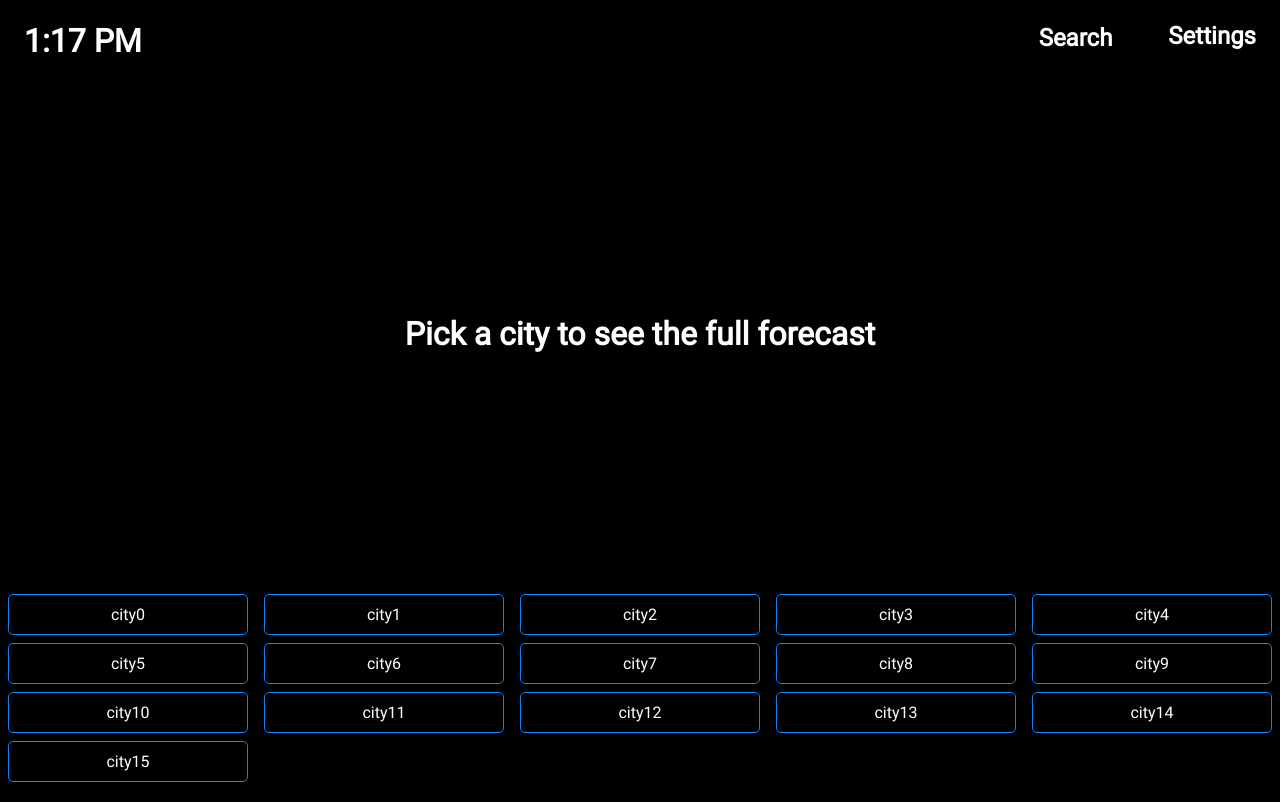
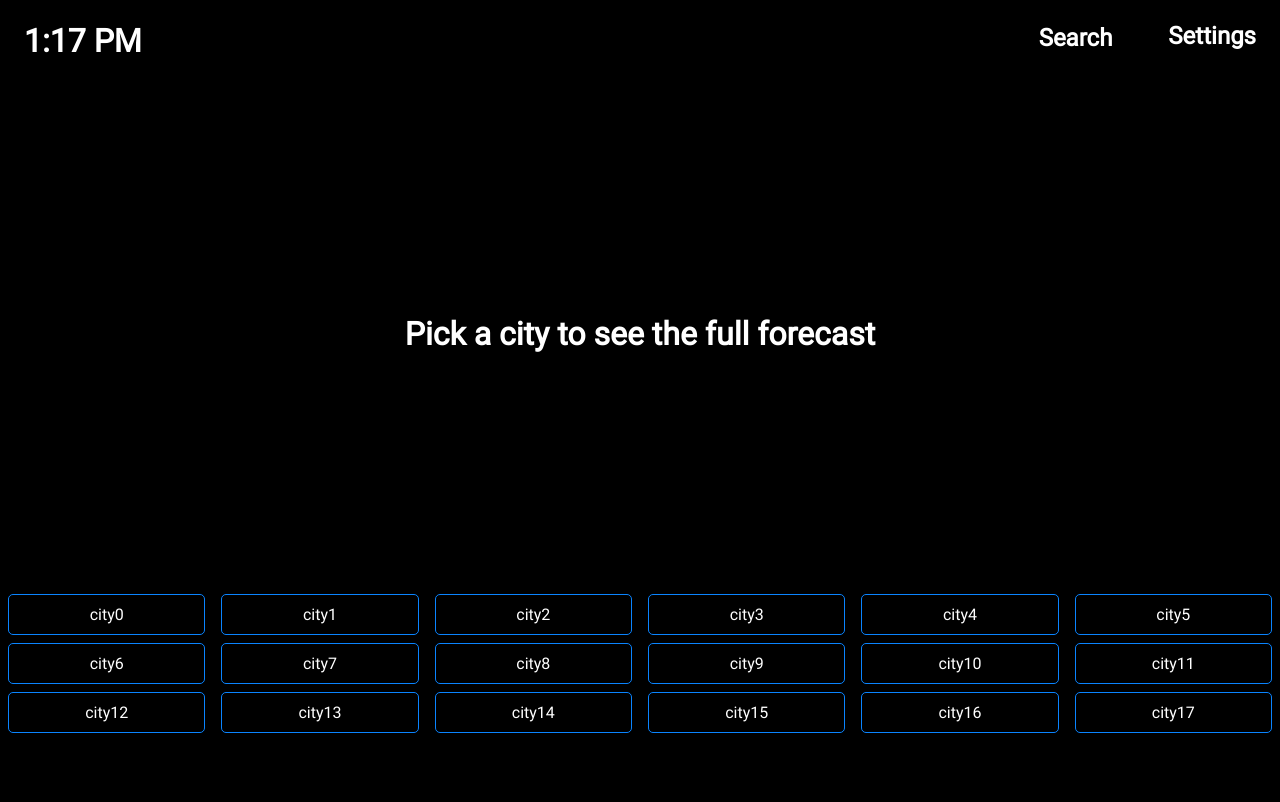
Before and after one commit to igordonin/challenge-fc, a React (Create React App) app: page / in a window 1280 px wide. Built offline with nearby package versions, Linux system fonts and the light colour scheme.

Commit message:
fix: display 18 cities in 3 rows in default view

```diff
--- a/src/modules/cities/cities.tsx
+++ b/src/modules/cities/cities.tsx
@@ -1,6 +1,6 @@
 import { StyledCity } from './cities.styles';
 
-const cities = Array(16).fill('City');
+const cities = Array(18).fill('City');
 
 export const Cities = () => {
   return (
--- a/src/modules/forecast/forecast.styles.tsx
+++ b/src/modules/forecast/forecast.styles.tsx
@@ -25,10 +25,10 @@ export const GridContainer = styled.div`
   grid-row-gap: 0.5em;
 
   @media (min-width: 600px) {
-    grid-template-columns: repeat(3, 1fr);
+    grid-template-columns: repeat(4, 1fr);
   }
 
   @media (min-width: 900px) {
-    grid-template-columns: repeat(5, 1fr);
+    grid-template-columns: repeat(6, 1fr);
   }
 `;
```
